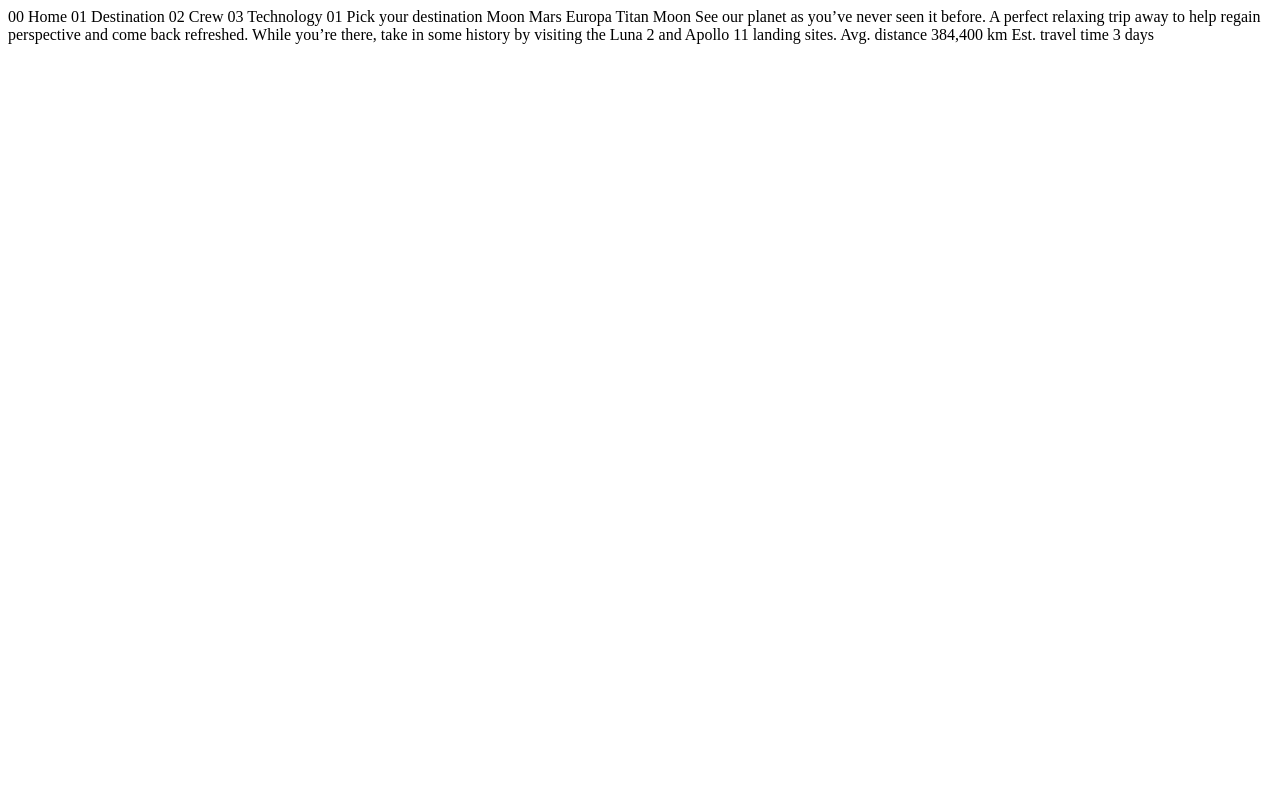
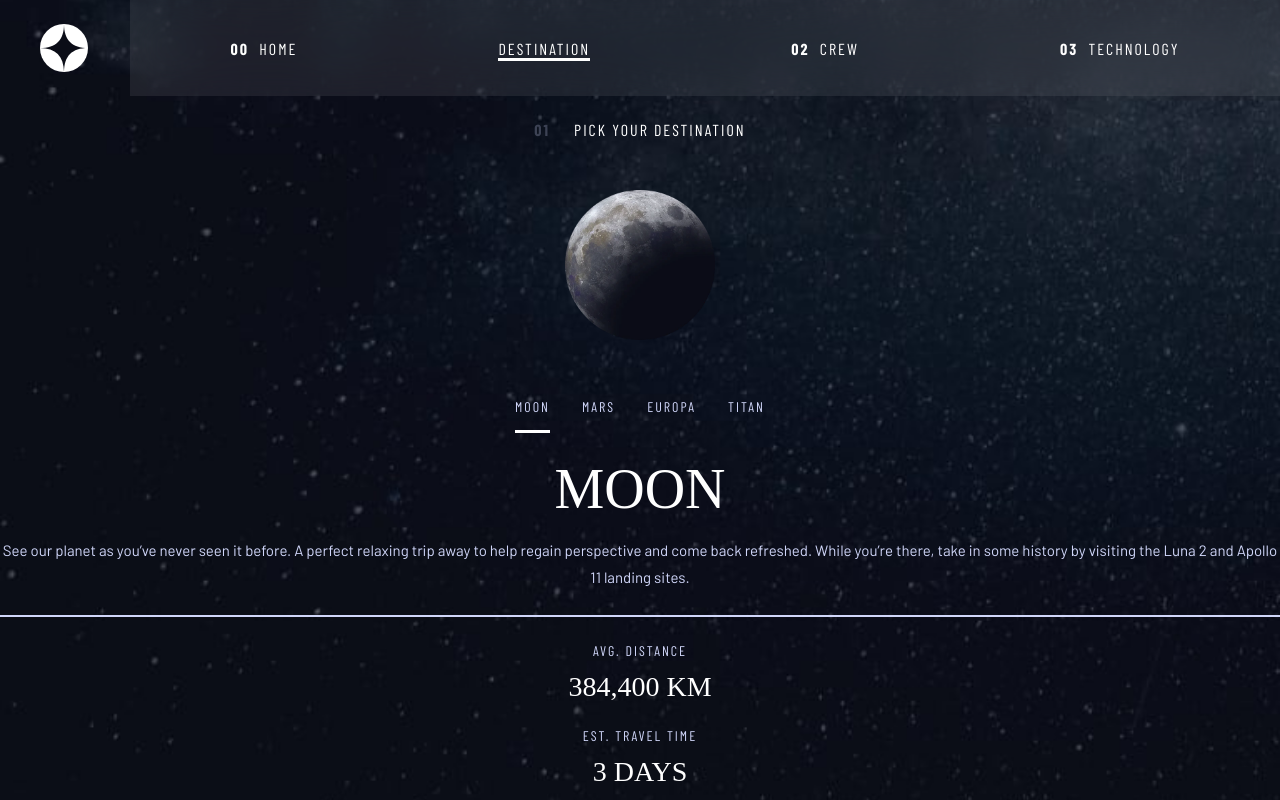
Before and after one commit to yora-dev/Space-Tourism-Website, a plain HTML site: page destination-moon.html in a window 1280 px wide. Drawn offline with nearby package versions, Linux system fonts and the light colour scheme; a web font is replaced by a local one.

Commit message:
Add destination styles and update destination-moon.html structure

```diff
--- /dev/null
+++ b/assets/styles/destination.css
@@ -0,0 +1,99 @@
+body {
+  background-image: url(../destination/background-destination-tablet.jpg);
+  background-position: center;
+  background-size: cover;
+  background-repeat: no-repeat;
+}
+
+.destination__text {
+  display: flex;
+  flex-direction: column;
+  align-items: center;
+}
+
+.destination__container {
+  display: flex;
+  flex-direction: column;
+  justify-content: center;
+  align-items: center;
+}
+
+.destination__header {
+  letter-spacing: 2px;
+  text-transform: uppercase;
+  color: var(--white);
+  margin-top: 2.4rem;
+}
+
+.non__bold {
+  font-weight: 700;
+  color: var(--light-blue);
+  margin-right: 2.4rem;
+  opacity: 0.25;
+}
+
+.destination__img {
+  height: 15rem;
+  width: 15rem;
+  margin-top: 5.05rem;
+  align-self: center;
+}
+
+.destination__content {
+  display: flex;
+  flex-direction: column;
+}
+
+.destination__links {
+  display: flex;
+  justify-content: center;
+  gap: 3.2rem;
+  margin-bottom: 2.4rem;
+}
+
+.destination__link {
+  text-decoration: none;
+  color: var(--light-blue);
+  text-transform: uppercase;
+  letter-spacing: 2px;
+  margin-top: 5.85rem;
+}
+
+.destination__heading {
+  text-transform: uppercase;
+  font-weight: 500;
+}
+
+.destination__message {
+  color: var(--light-blue);
+  line-height: 1.8;
+  text-align: center;
+  margin-top: 1.6rem;
+  padding-bottom: 2.4rem;
+  margin-bottom: 2.5rem;
+  border-bottom: 2px solid var(--light-blue);
+}
+
+.destination__time,
+.destination__distance {
+  text-align: center;
+}
+
+.destination__distance {
+  margin-bottom: 2.4rem;
+}
+
+.info__subheading {
+  text-transform: uppercase;
+  color: var(--light-blue);
+  letter-spacing: 2px;
+  margin-bottom: 1.2rem;
+  font-size: 1.4rem;
+  font-family: "Barlow Condensed", sans-serif;
+}
+
+.info__heading {
+  font-size: 2.8rem;
+  font-family: "Bellefair", serif;
+  text-transform: uppercase;
+}
--- a/assets/styles/style.css
+++ b/assets/styles/style.css
@@ -179,6 +179,11 @@ body {
   box-shadow: 0 0 0 4rem rgba(255, 255, 255, 0.5);
 }
 
+.active-link {
+  border-bottom: 3px solid var(--white);
+  padding-bottom: 1.5rem;
+}
+
 @media screen and (min-width: 768px) {
   body {
     background-image: url("/assets/home/background-home-tablet.jpg");
--- a/destination-moon.html
+++ b/destination-moon.html
@@ -1,37 +1,103 @@
 <!DOCTYPE html>
 <html lang="en">
-<head>
-  <meta charset="UTF-8">
-  <meta name="viewport" content="width=device-width, initial-scale=1.0">
+  <head>
+    <meta charset="UTF-8" />
+    <meta name="viewport" content="width=device-width, initial-scale=1.0" />
 
-  <link rel="icon" type="image/png" sizes="32x32" href="./assets/favicon-32x32.png">
+    <link
+      rel="icon"
+      type="image/png"
+      sizes="32x32"
+      href="./assets/favicon-32x32.png"
+    />
+    <link rel="preconnect" href="https://fonts.googleapis.com" />
+    <link rel="preconnect" href="https://fonts.gstatic.com" crossorigin />
+    <link
+      href="https://fonts.googleapis.com/css2?family=Barlow+Condensed:ital,wght@0,100;0,200;0,300;0,400;0,500;0,600;0,700;0,800;0,900;1,100;1,200;1,300;1,400;1,500;1,600;1,700;1,800;1,900&family=Barlow:ital,wght@0,100;0,200;0,300;0,400;0,500;0,600;0,700;0,800;0,900;1,100;1,200;1,300;1,400;1,500;1,600;1,700;1,800;1,900&family=Bellefair&display=swap"
+      rel="stylesheet"
+    />
+    <link rel="stylesheet" href="./assets/styles/style.css" />
+    <link rel="stylesheet" href="./assets/styles/destination.css" />
+    <script src="assets/scripts/script.js" defer></script>
 
-  <title>Frontend Mentor | Space tourism website</title>
-</head>
-<body>
+    <title>Frontend Mentor | Space tourism website</title>
+  </head>
+  <body>
+    <nav class="nav">
+      <img src="assets/shared/logo.svg" alt="" class="nav__logo" />
+      <div class="nav__menu">
+        <img
+          src="assets/shared/icon-hamburger.svg"
+          alt=""
+          class="nav__hamburger"
+        />
+        <img src="assets/shared/icon-close.svg" alt="" class="nav__close" />
+        <ul class="nav__list">
+          <li class="nav__item">
+            <a href=""><span class="item__bold">00</span> Home</a>
+          </li>
+          <li class="nav__item">
+            <a href="" class="active-page"
+              ><span class="item__bold">01</span> Destination</a
+            >
+          </li>
+          <li class="nav__item">
+            <a href=""><span class="item__bold">02</span> Crew</a>
+          </li>
+          <li class="nav__item">
+            <a href=""><span class="item__bold">03</span> Technology</a>
+          </li>
+        </ul>
+      </div>
+    </nav>
+    <div class="destination__container">
+      <p class="destination__header text-6">
+        <span class="non__bold">01</span>Pick Your Destination
+      </p>
+      <div class="destination__content">
+        <img
+          src="assets/destination/image-moon.webp"
+          alt=""
+          class="destination__img"
+        />
 
-  00 Home
-  01 Destination
-  02 Crew
-  03 Technology
+        <div class="destination__text">
+          <div class="destination__links">
+            <a
+              href="destination-moon.html"
+              class="destination__link text-8 active-link"
+              >Moon</a
+            >
+            <a href="destination-mars.html" class="destination__link text-8"
+              >Mars</a
+            >
+            <a href="destination-europa.html" class="destination__link text-8"
+              >Europa</a
+            >
+            <a href="destination-titan.html" class="destination__link text-8"
+              >Titan</a
+            >
+          </div>
 
-  01 Pick your destination
-
-  Moon
-  Mars
-  Europa
-  Titan
-
-  Moon
-
-  See our planet as you’ve never seen it before. A perfect relaxing trip away to help
-  regain perspective and come back refreshed. While you’re there, take in some history
-  by visiting the Luna 2 and Apollo 11 landing sites.
-
-  Avg. distance
-  384,400 km
-
-  Est. travel time
-  3 days
-</body>
+          <h1 class="destination__heading text-2">Moon</h1>
+          <p class="destination__message text-9">
+            See our planet as you’ve never seen it before. A perfect relaxing
+            trip away to help regain perspective and come back refreshed. While
+            you’re there, take in some history by visiting the Luna 2 and Apollo
+            11 landing sites.
+          </p>
+          <div class="destination__info">
+            <div class="destination__distance">
+              <p class="info__subheading">Avg. Distance</p>
+              <p class="info__heading">384,400 km</p>
+            </div>
+            <div class="destination__time">
+              <p class="info__subheading">Est. Travel Time</p>
+              <p class="info__heading">3 days</p>
+            </div>
+          </div>
+        </div>
+      </div>
+    </div>
+  </body>
 </html>
```
